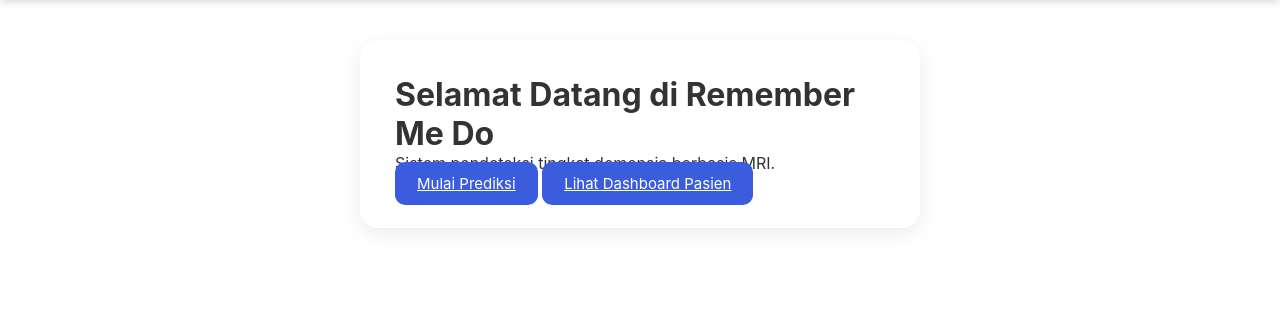
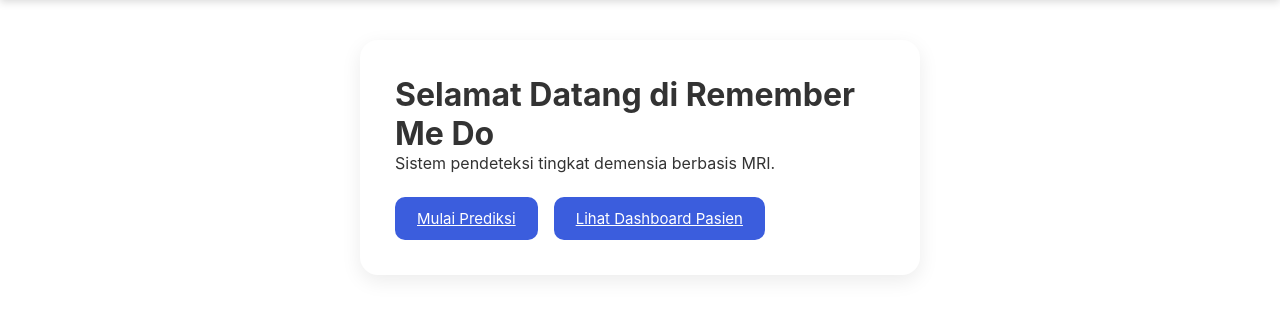
Before and after one commit to christoverhendri/Alzheimers-Detections, a Flask app: page / in a window 1280 px wide. Shown: the part 58-374 px from the top of the page. Run offline with Flask 3, Linux system fonts and the light colour scheme.

Commit message:
Enhance button group styles and layout
Added styles for button group and improved layout consistency.

```diff
--- a/static/css/base.css
+++ b/static/css/base.css
@@ -55,6 +55,14 @@ button, .btn {
 
 button:hover, .btn:hover {
     background: #2d4bc7;
+}
+
+/* ===== BUTTON GROUP (Landing Page) ===== */
+.btn-group {
+    margin-top: 24px;   /* jarak dari paragraf ke tombol */
+    display: flex;      /* bikin tombol sejajar ke samping */
+    gap: 16px;          /* jarak antar tombol */
+    flex-wrap: wrap;    /* kalau layar sempit, tombol turun rapi */
 }
 
 /* ===== FILE INPUT ===== */
```
Lines whose indentation alone changed are shown as unchanged.
